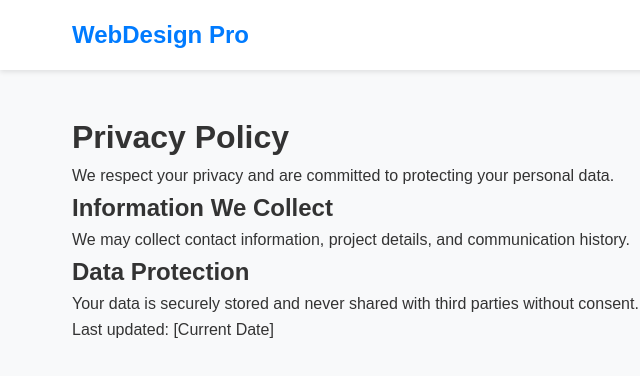
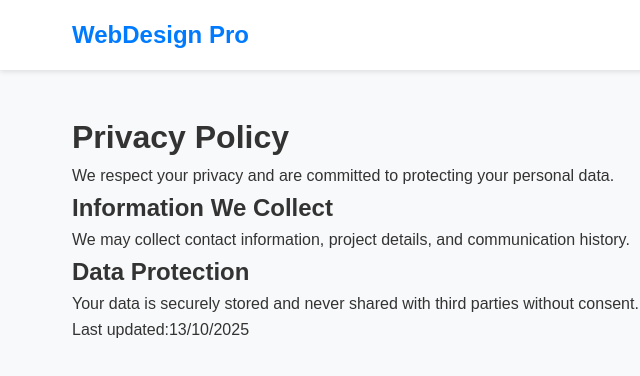
Before and after one commit to danielbabu7905-maker/danielbabu7905-maker.github.io, a plain HTML site: page privacy.html in a window 1280 px wide. Shown: the full height of the page, 0-640 px from the left. Drawn offline with Linux system fonts and the light colour scheme.

Commit message:
Update privacy.html

```diff
--- a/privacy.html
+++ b/privacy.html
@@ -25,7 +25,8 @@
         <h2>Data Protection</h2>
         <p>Your data is securely stored and never shared with third parties without consent.</p>
 
-        <p>Last updated: [Current Date]</p>
+        <p>Last updated:13/10/2025</p>
     </main>
 </body>
+
 </html>
```
